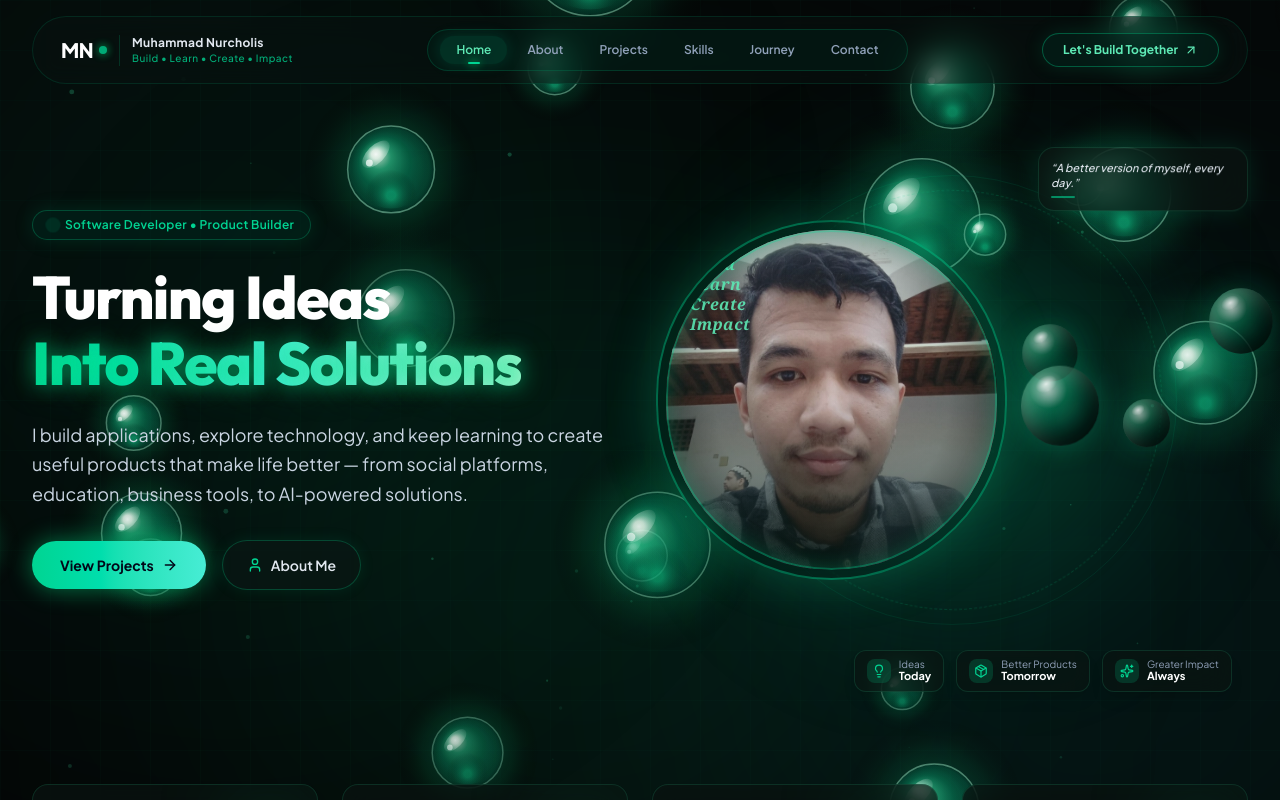
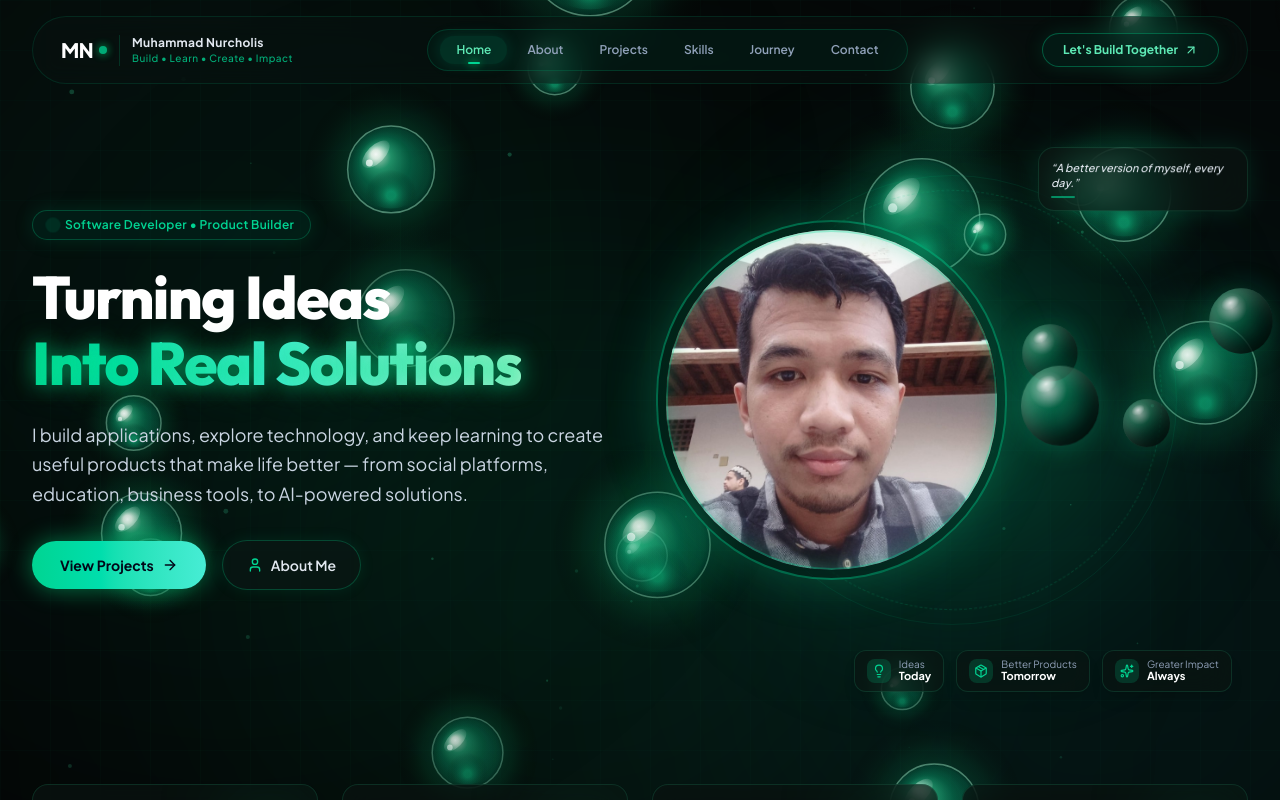
Before and after one commit to nurkholism71/my-porto, a React (Vite) app: page / in a window 1280 px wide. Shown: the top 800 px of the page. Built offline with nearby package versions, Linux system fonts and the light colour scheme.

Commit message:
style: remove text overlay inside hero portrait photo for clean view

```diff
--- a/src/components/Hero.tsx
+++ b/src/components/Hero.tsx
@@ -79,20 +79,6 @@ export const Hero: React.FC<HeroProps> = ({ onOpenContact: _onOpenContact }) =>
                   className="w-full h-full object-cover object-top filter brightness-95 contrast-105 transition-transform duration-700 group-hover:scale-105 z-1"
                 />
 
-                {/* Cyber Emerald Ambient Gradient Blend Overlays */}
-                <div className="absolute inset-0 bg-gradient-to-t from-[#020d09] via-emerald-950/20 to-transparent opacity-75 z-2 pointer-events-none" />
-                <div className="absolute inset-0 bg-radial from-transparent via-emerald-900/10 to-[#03120d]/80 z-2 pointer-events-none" />
-
-                {/* Artistic overlay text inside circle: "Build Learn Create Impact" */}
-                <div className="absolute top-6 left-6 text-left pointer-events-none z-3">
-                  <span className="font-serif italic text-emerald-300/90 text-sm sm:text-base font-semibold tracking-wide drop-shadow-[0_2px_10px_rgba(0,0,0,0.9)] block leading-tight text-shadow">
-                    Build<br />
-                    Learn<br />
-                    Create<br />
-                    Impact
-                  </span>
-                </div>
-
                 {/* Inner glass refraction highlight */}
                 <div className="absolute inset-0 rounded-full border-2 border-emerald-400/40 pointer-events-none z-4 shadow-[inset_0_0_20px_rgba(16,185,129,0.3)]" />
               </div>
```
